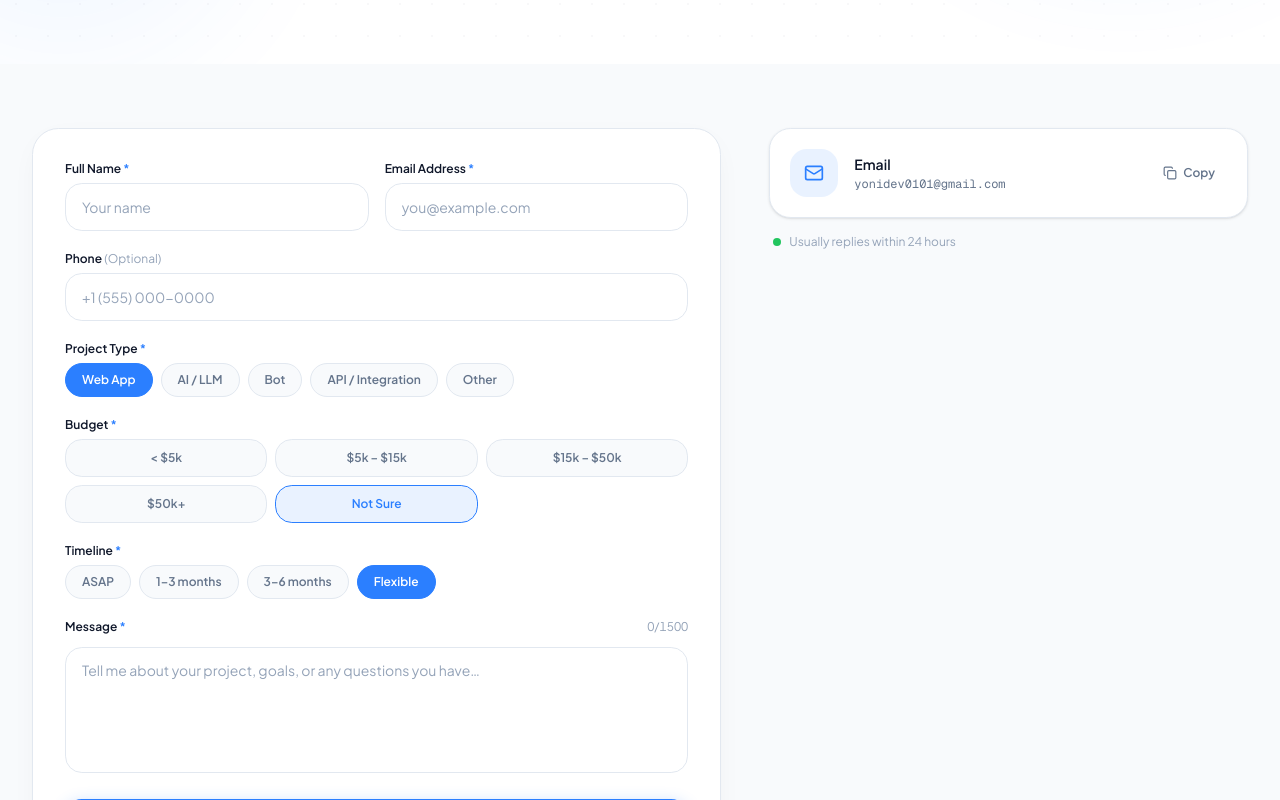
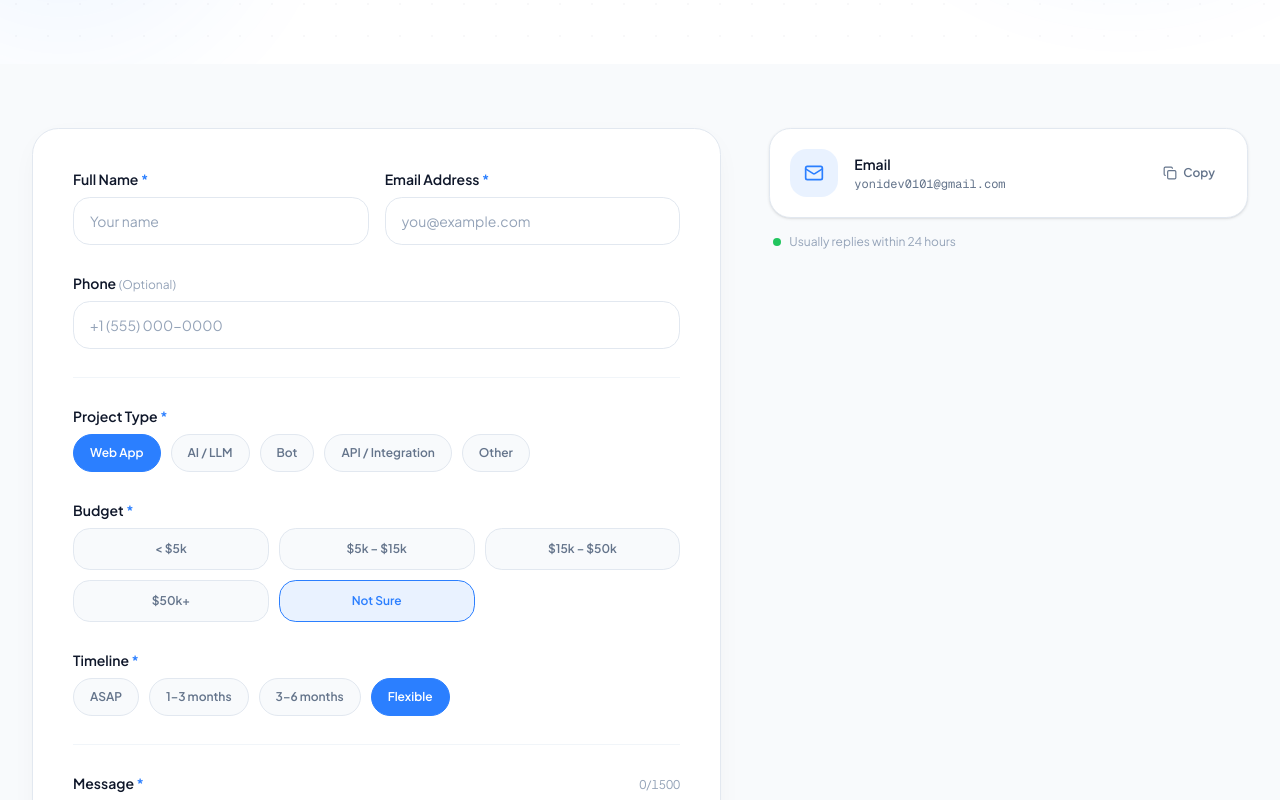
Before and after one commit to yonidev0101/yonidev, a Next.js app: page /contact in a window 1280 px wide. Shown: the part 460-1260 px from the top of the page. Built offline with nearby package versions, Linux system fonts and the light colour scheme.

Commit message:
style: more breathing room in contact form — padding, spacing, dividers

```diff
--- a/src/app/contact/ContactForm.tsx
+++ b/src/app/contact/ContactForm.tsx
@@ -76,14 +76,14 @@ export default function ContactForm() {
   const inputClass =
     "w-full h-12 rounded-xl border border-border px-4 text-sm text-heading placeholder:text-muted-text focus:border-brand-500 focus:ring-2 focus:ring-brand-500/20 outline-none transition-all disabled:opacity-60";
   const inputErrorClass = "border-red-400 focus:border-red-400 focus:ring-red-400/20";
-  const labelClass = "block mb-1.5 text-xs font-semibold text-heading";
+  const labelClass = "block mb-2 text-sm font-semibold text-heading";
 
   const projectTypes = ["web", "ai", "bot", "api", "other"] as const;
   const budgets = ["lt5", "mid", "high", "top", "unsure"] as const;
   const timelines = ["asap", "short", "medium", "flexible"] as const;
 
   return (
-    <div className="rounded-3xl bg-white border border-border shadow-[0_8px_32px_-12px_rgba(15,23,42,0.08)] p-6 md:p-8">
+    <div className="rounded-3xl bg-white border border-border shadow-[0_8px_32px_-12px_rgba(15,23,42,0.08)] p-8 md:p-10">
       <AnimatePresence mode="wait">
         {status === "success" ? (
           <SuccessState onReset={handleReset} />
@@ -95,7 +95,7 @@ export default function ContactForm() {
             exit={{ opacity: 0 }}
             onSubmit={handleSubmit(onSubmit)}
             noValidate
-            className="space-y-5"
+            className="space-y-7"
           >
             {/* Honeypot */}
             <input
@@ -150,7 +150,7 @@ export default function ContactForm() {
             <div>
               <label className={labelClass}>
                 {f.phone}{" "}
-                <span className="text-muted-text font-normal">({f.phoneOptional})</span>
+                <span className="text-muted-text text-xs font-normal">({f.phoneOptional})</span>
               </label>
               <input
                 type="tel"
@@ -167,17 +167,19 @@ export default function ContactForm() {
               )}
             </div>
 
+            <hr className="border-border-soft" />
+
             {/* Project type */}
             <div>
               <label className={labelClass}>
                 {f.projectType.label} <span className="text-brand-500">{f.requiredMark}</span>
               </label>
-              <div className="flex flex-wrap gap-2">
+              <div className="flex flex-wrap gap-2.5 mt-1">
                 {projectTypes.map((key) => (
                   <label key={key} className="cursor-pointer">
                     <input type="radio" className="sr-only" value={key} {...register("projectType")} />
                     <span
-                      className={`inline-flex px-4 py-2 rounded-full text-xs font-semibold border transition-all ${
+                      className={`inline-flex px-4 py-2.5 rounded-full text-xs font-semibold border transition-all ${
                         projectType === key
                           ? "bg-brand-500 text-white border-brand-500"
                           : "bg-bg-soft text-body border-border hover:border-brand-500/50"
@@ -195,12 +197,12 @@ export default function ContactForm() {
               <label className={labelClass}>
                 {f.budget.label} <span className="text-brand-500">{f.requiredMark}</span>
               </label>
-              <div className="grid grid-cols-2 sm:grid-cols-3 gap-2">
+              <div className="grid grid-cols-2 sm:grid-cols-3 gap-2.5 mt-1">
                 {budgets.map((key) => (
                   <label key={key} className="cursor-pointer">
                     <input type="radio" className="sr-only" value={key} {...register("budget")} />
                     <span
-                      className={`flex items-center justify-center px-3 py-2.5 rounded-xl text-xs font-semibold border transition-all text-center ${
+                      className={`flex items-center justify-center px-3 py-3 rounded-xl text-xs font-semibold border transition-all text-center ${
                         budget === key
                           ? "bg-brand-500/10 text-brand-500 border-brand-500"
                           : "bg-bg-soft text-body border-border hover:border-brand-500/50"
@@ -218,12 +220,12 @@ export default function ContactForm() {
               <label className={labelClass}>
                 {f.timeline.label} <span className="text-brand-500">{f.requiredMark}</span>
               </label>
-              <div className="flex flex-wrap gap-2">
+              <div className="flex flex-wrap gap-2.5 mt-1">
                 {timelines.map((key) => (
                   <label key={key} className="cursor-pointer">
                     <input type="radio" className="sr-only" value={key} {...register("timeline")} />
                     <span
-                      className={`inline-flex px-4 py-2 rounded-full text-xs font-semibold border transition-all ${
+                      className={`inline-flex px-4 py-2.5 rounded-full text-xs font-semibold border transition-all ${
                         timeline === key
                           ? "bg-brand-500 text-white border-brand-500"
                           : "bg-bg-soft text-body border-border hover:border-brand-500/50"
@@ -236,6 +238,8 @@ export default function ContactForm() {
               </div>
             </div>
 
+            <hr className="border-border-soft" />
+
             {/* Message */}
             <div>
               <div className="flex justify-between items-baseline mb-1.5">
@@ -247,7 +251,7 @@ export default function ContactForm() {
                 </span>
               </div>
               <textarea
-                rows={5}
+                rows={6}
                 dir="auto"
                 placeholder={f.messagePlaceholder}
                 disabled={isDisabled}
```
